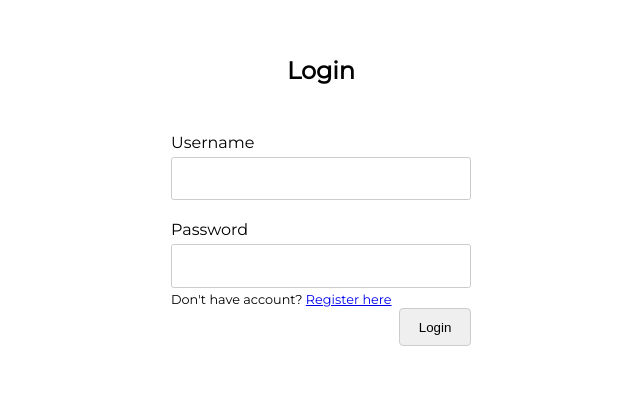
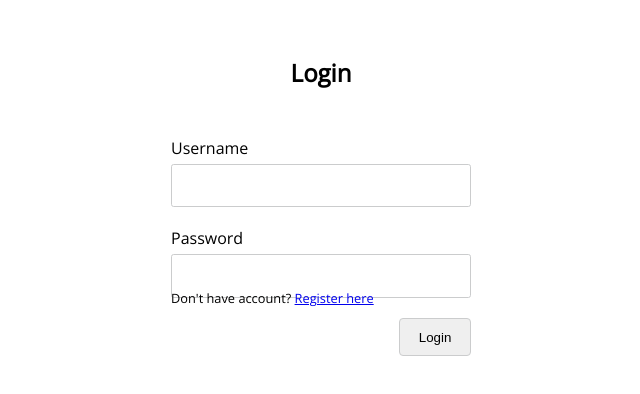
Before and after one commit to zafar-saleem/dailytime-app, a React (Create React App) app: page / in a window 1280 px wide. Shown: the part 118-512 px from the top of the page, without its empty margins (319-959 px from the left). Built offline with nearby package versions, Linux system fonts and the light colour scheme.

Commit message:
Updated fonts

```diff
--- a/src/index.css
+++ b/src/index.css
@@ -7,7 +7,7 @@ body {
   font-family: -apple-system, BlinkMacSystemFont, "Segoe UI", "Roboto", "Oxygen",
     "Ubuntu", "Cantarell", "Fira Sans", "Droid Sans", "Helvetica Neue",
     sans-serif;
-  font-family: 'Montserrat', 'Cabin', 'Open Sans', 'Source Sans Pro', sans-serif;
+  font-family: 'Open Sans', 'Cabin', 'Montserrat', 'Source Sans Pro', sans-serif;
   -webkit-font-smoothing: antialiased;
   -moz-osx-font-smoothing: grayscale;
 }
```
